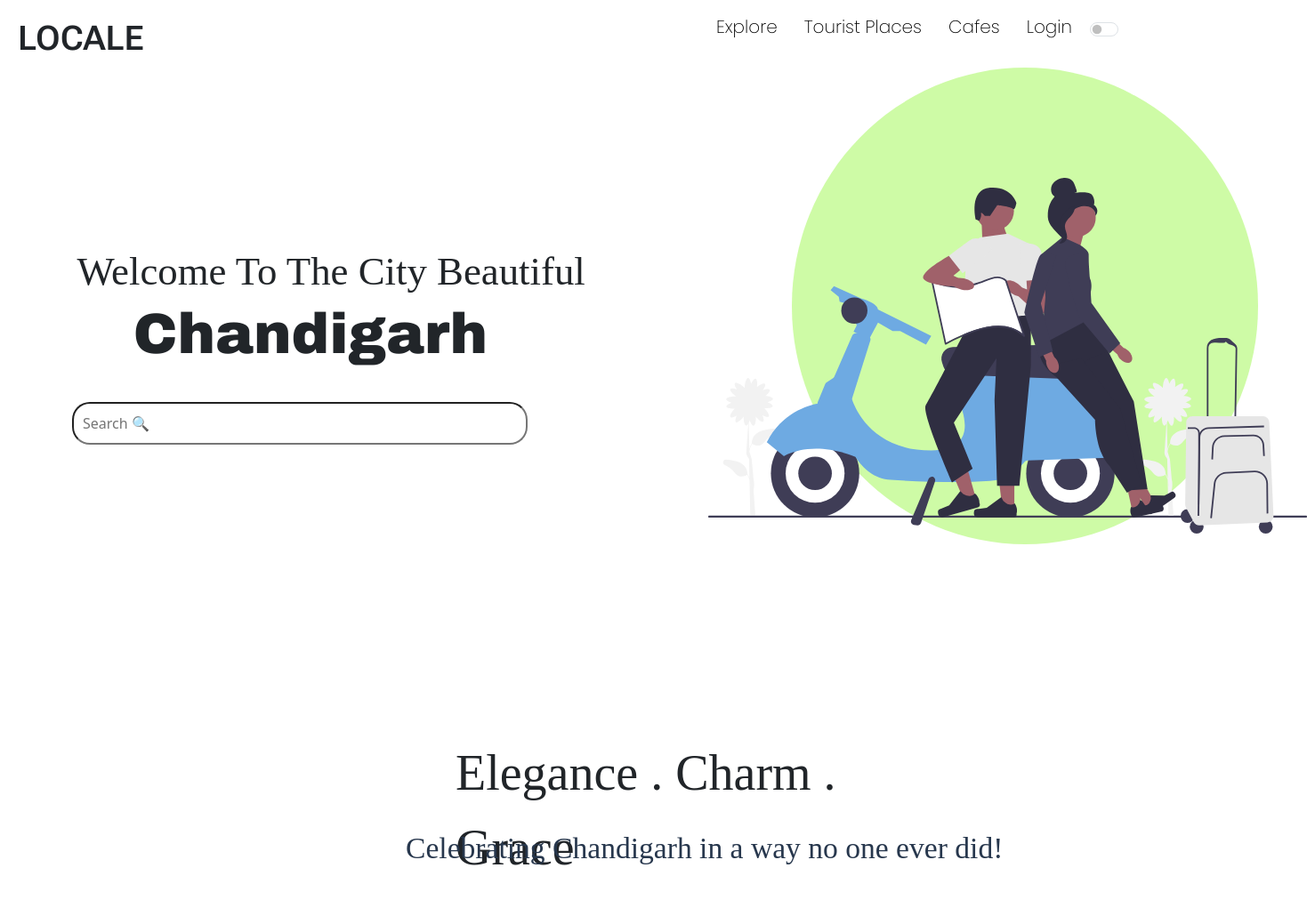
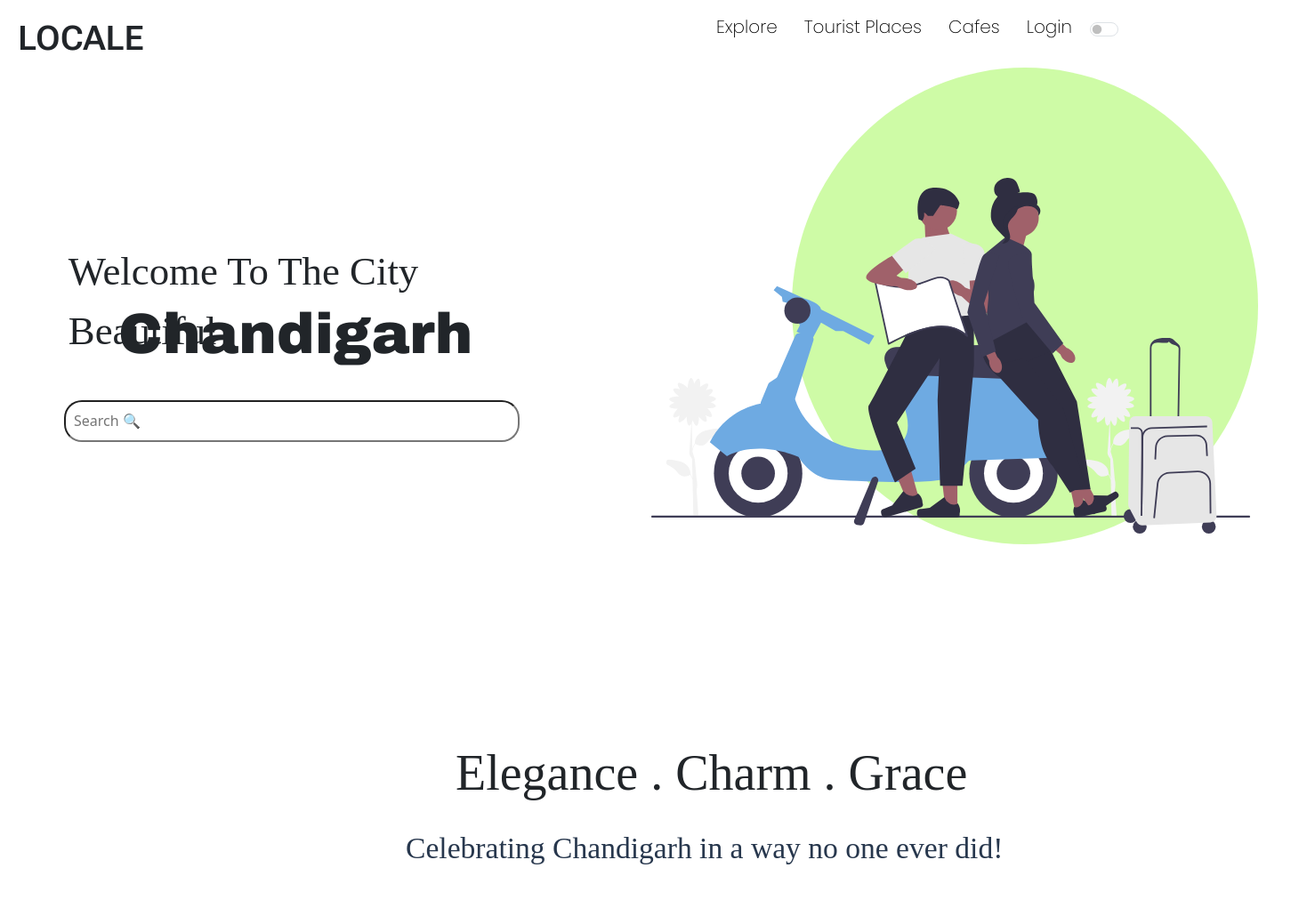
Before and after one commit to vivekk-tiwari/LOCALE, a React (Create React App) app: page / in a window 1280 px wide. Shown: the top 1012 px of the page at 89% size, 1469 px wide, since content can reach past the window. Built offline with nearby package versions, Linux system fonts and the light colour scheme.

Commit message:
update style.css

```diff
--- a/public/styles.css
+++ b/public/styles.css
@@ -46,7 +46,7 @@ body{
     font-size: 2.8em;
     margin-left:15%;
     height: 5vh;
-    width: 45vw;
+    width: 98%;
     font-family: 'PT Serif', serif;
 }
 
@@ -120,7 +120,7 @@ body{
 #explore_title{
     margin-left:64% ;
     height: 5.8vh;
-    width:40vw;
+    width:80%;
     font-size: 3.5em;
     font-family: 'PT Serif', serif;
 }
```
